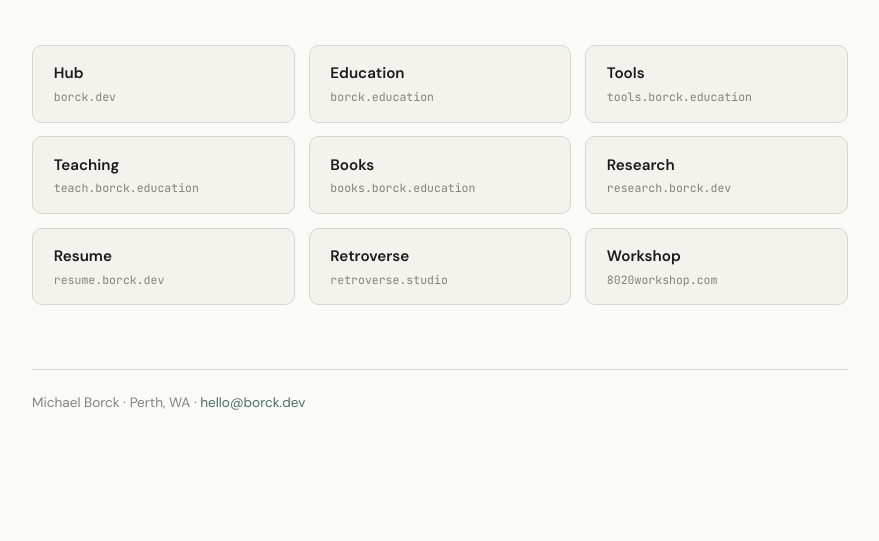
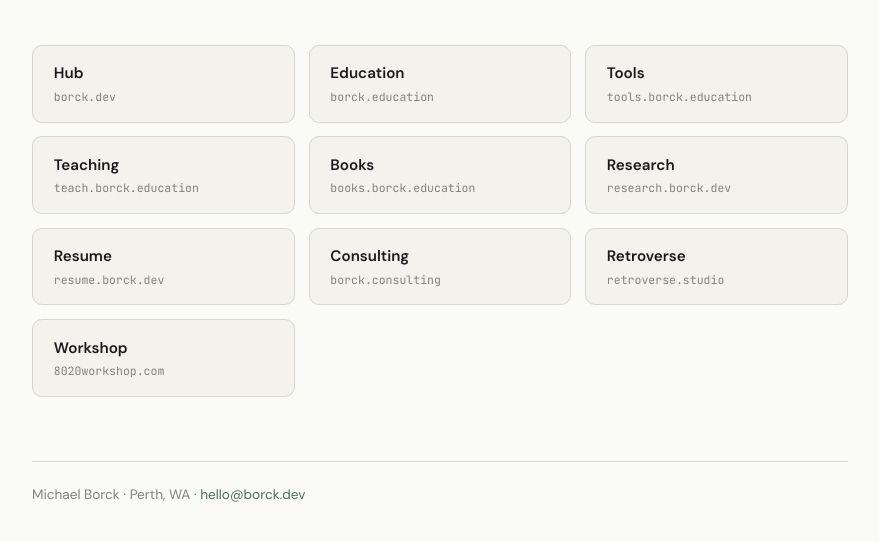
Before and after one commit to michael-borck/borck.id.au, a plain HTML site: page index.html in a window 1280 px wide. Shown: the part 237-778 px from the top of the page, without its empty margins (200-1079 px from the left). Drawn offline with Linux system fonts and the light colour scheme.

Commit message:
Add Consulting card between Resume and Retroverse
Groups all borck.* properties together before the non-borck side
projects (retroverse.studio, 8020workshop.com).

Co-Authored-By: Claude Opus 4.7 (1M context) <noreply@anthropic.com>

```diff
--- a/index.html
+++ b/index.html
@@ -136,6 +136,10 @@
       <span class="link-label">Resume</span>
       <span class="link-dest">resume.borck.dev</span>
     </a>
+    <a class="link" href="https://borck.consulting">
+      <span class="link-label">Consulting</span>
+      <span class="link-dest">borck.consulting</span>
+    </a>
     <a class="link" href="https://retroverse.studio">
       <span class="link-label">Retroverse</span>
       <span class="link-dest">retroverse.studio</span>
```
